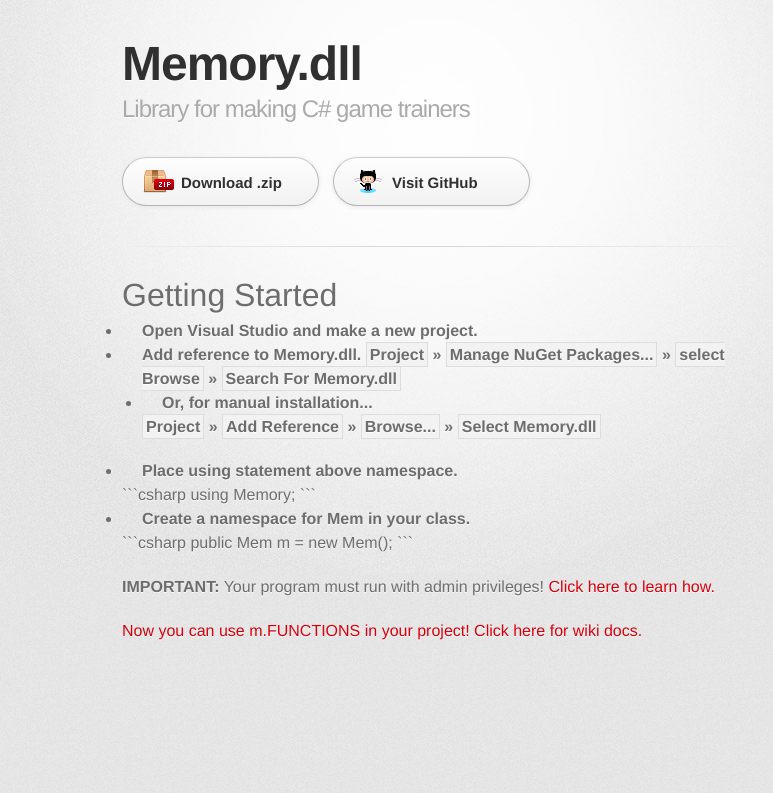
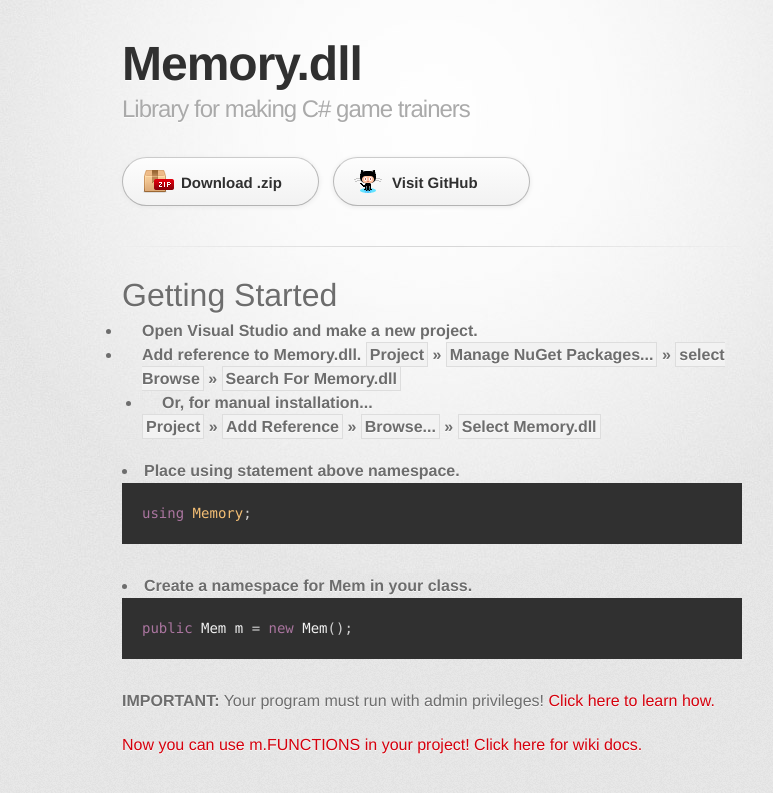
Before and after one commit to erfg12/memory.dll, a Jekyll site: the page built from index.md, in a window 1280 px wide. Shown: the top 793 px of the page, without its empty margins (208-981 px from the left). Built offline with Jekyll 4.4.1, drawn with Linux system fonts in a browser that asks for light colours; some web fonts are replaced; our own code applies the rules of GitHub Pages for plain Markdown files.

Commit message:
code fix

````diff
--- a/index.md
+++ b/index.md
@@ -13,6 +13,7 @@
 <span class="highlight_this">Project</span> » <span class="highlight_this">Add Reference</span> » <span class="highlight_this">Browse...</span> » <span class="highlight_this">Select Memory.dll</span>
 </ul>
 </li>
+</ul>
 <li style="font-weight:bold;">Place using statement above namespace.</li>
 ```csharp
 using Memory;
@@ -21,7 +22,7 @@
 ```csharp
 public Mem m = new Mem();
 ```
-</ul>
+
 
 <span style="font-weight:bold;">IMPORTANT:</span> Your program must run with admin privileges! <a href="https://github.com/erfg12/memory.dll/wiki/Administrative-Privileges">Click here to learn how.</a>
 
````
